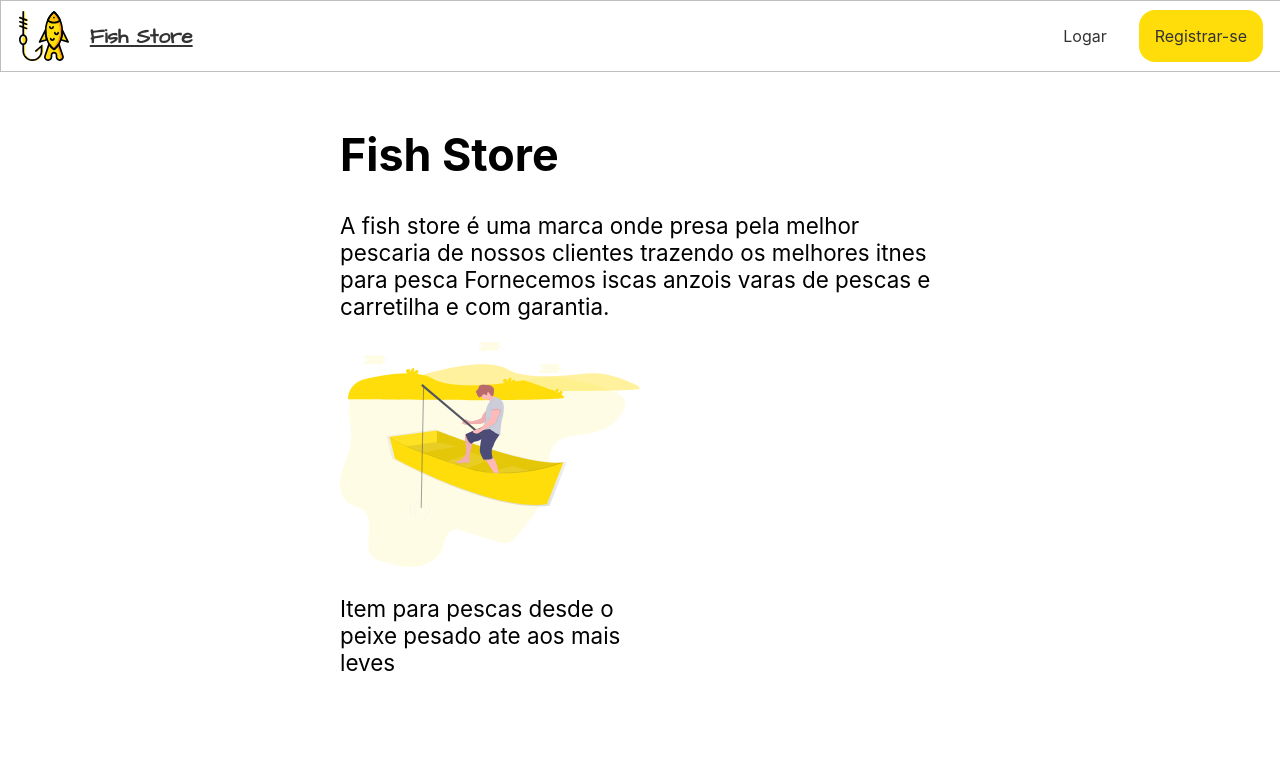
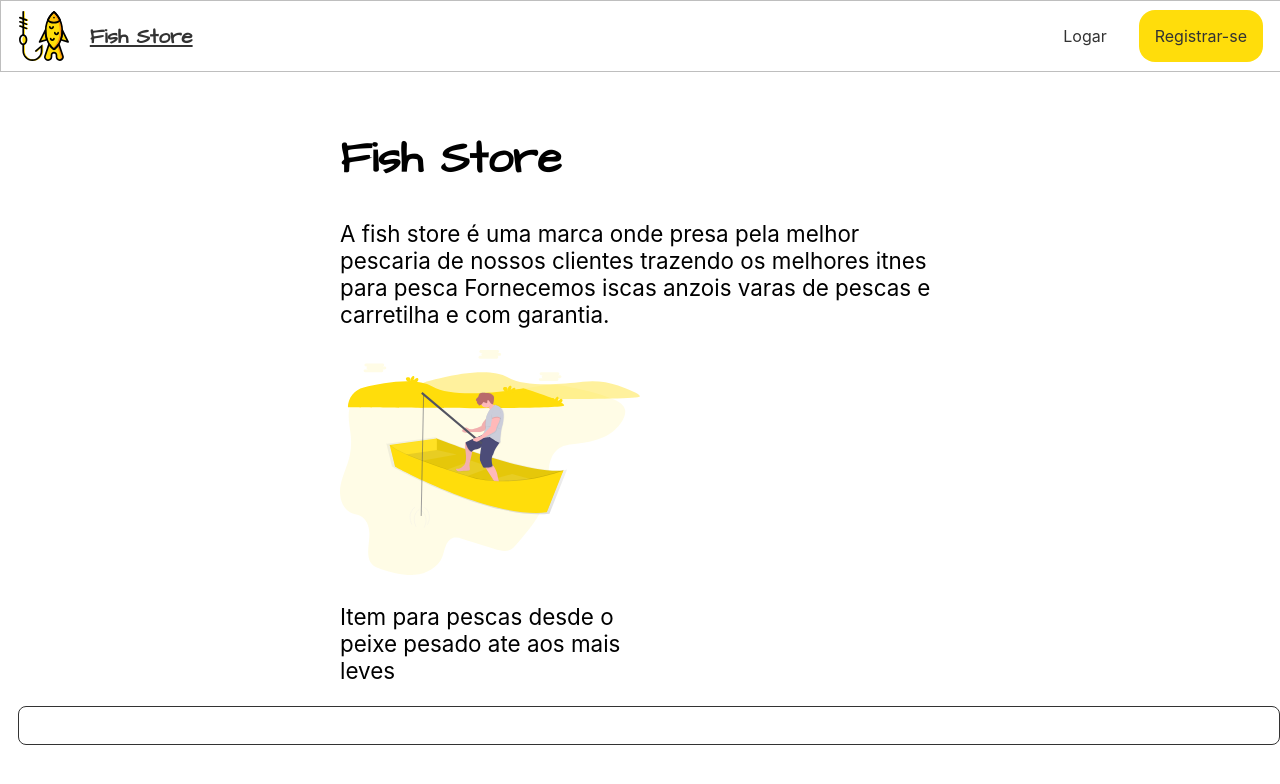
Before and after one commit to marlon307/teste-coinsure, a React (Create React App) app in the folder front-end/: page / in a window 1280 px wide. Shown: the top 784 px of the page. Built offline with nearby package versions, Linux system fonts and the light colour scheme.

Commit message:
add input

```diff
--- a/front-end/src/App.css
+++ b/front-end/src/App.css
@@ -8,6 +8,7 @@ main {
 
 .info-store h1 {
   font-size: 2em;
+  font-family: 'Architects Daughter', cursive;
 }
 
 .info-store {
--- /dev/null
+++ b/front-end/src/components/ComponentsForm/InputText.css
@@ -0,0 +1,11 @@
+.input {
+  width: 100%;
+}
+
+.input input {
+  width: 100%;
+  border-radius: 8px;
+  border-color: transparent;
+  padding: 0.8em 0.6em;
+  border: 1px solid #333;
+}
--- /dev/null
+++ b/front-end/src/components/ComponentsForm/InputText.js
@@ -0,0 +1,12 @@
+import React from 'react';
+import './InputText.css'
+
+function InputText({ type, id, name }) {
+  return (
+    <label for={ id } className="input">
+      <input id={ id } name={ name } type={ type } />
+    </label>
+  )
+}
+
+export default InputText
```
Also changed, not shown: front-end/src/App.js.
